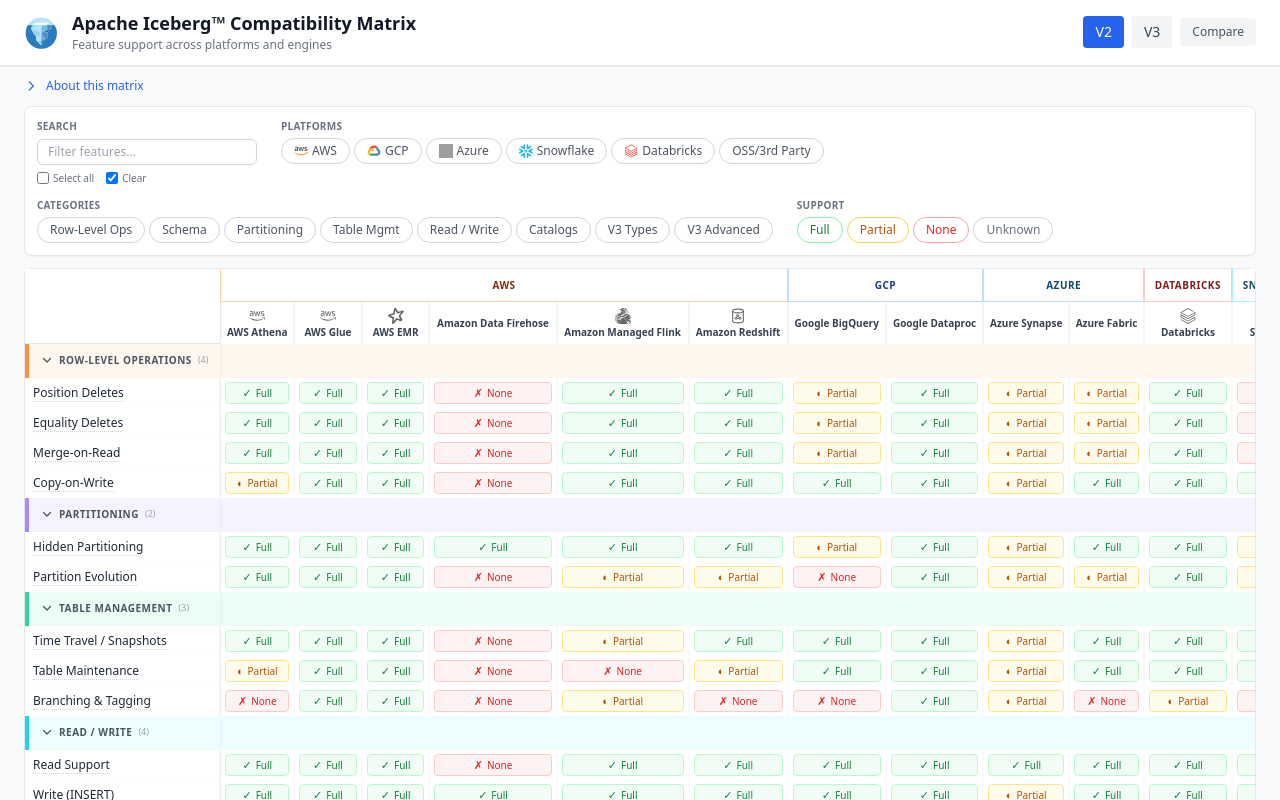
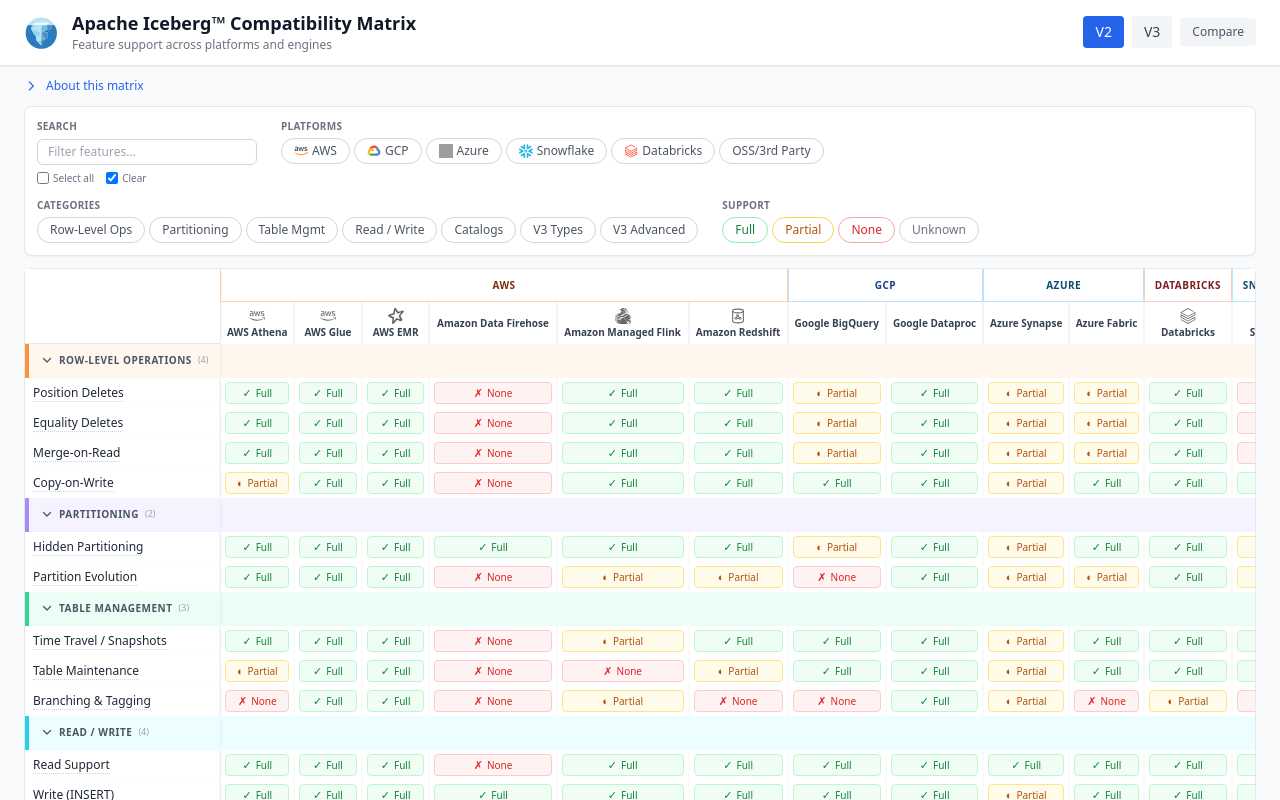
Before and after one commit to Neuw84/iceberg-matrix, a React (Vite) app: page / in a window 1280 px wide. Shown: the top 800 px of the page. Built offline with nearby package versions, Linux system fonts and the light colour scheme; grey boxes are pictures that could not be loaded.

Commit message:
Update FilterPanel.tsx

```diff
--- a/src/components/FilterPanel.tsx
+++ b/src/components/FilterPanel.tsx
@@ -8,7 +8,6 @@
 
 const CATEGORY_LABELS: Record<FeatureCategory, string> = {
   "row-level-operations": "Row-Level Ops",
-  "schema-management": "Schema",
   partitioning: "Partitioning",
   "table-management": "Table Mgmt",
   "read-write": "Read / Write",
```
